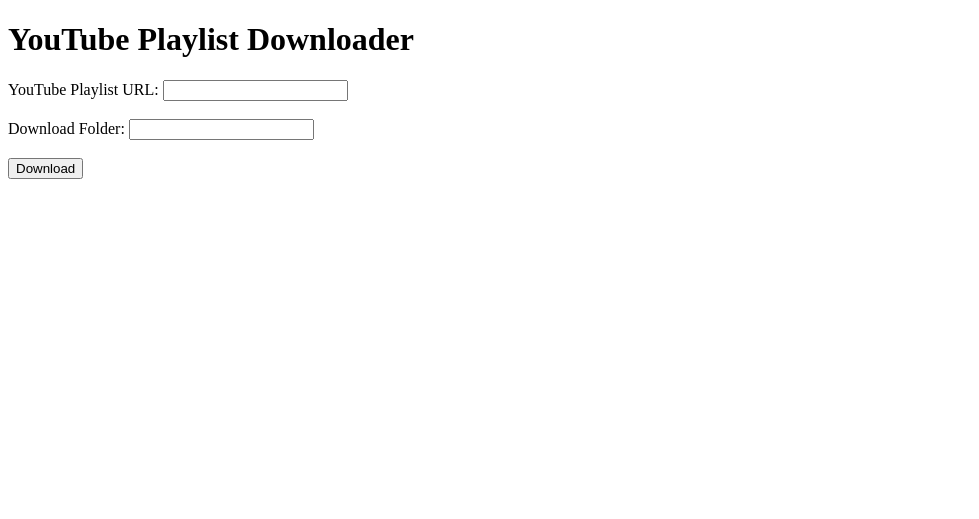
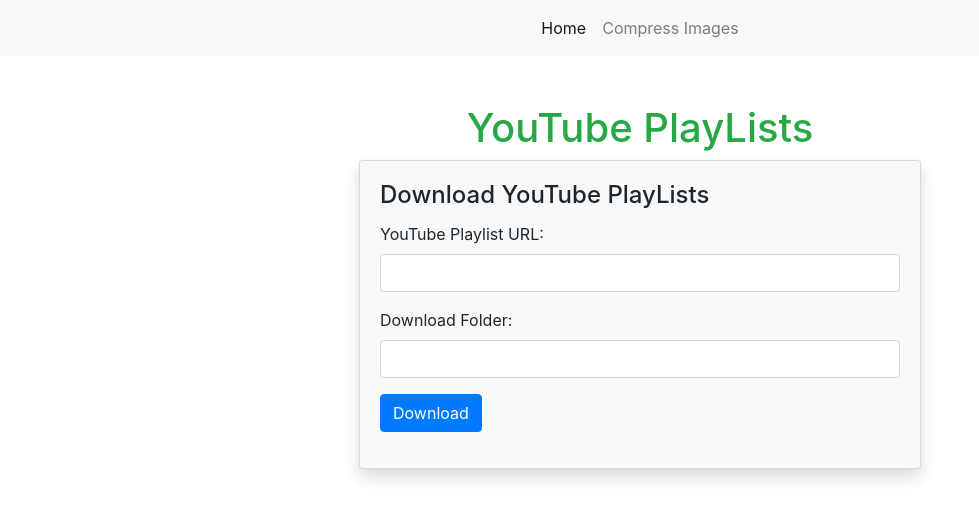
Before and after one commit to drbugembe/playlists, a Django app: page / in a window 1280 px wide. Shown: the top 519 px of the page, without its empty margins (0-979 px from the left). Run offline with Django 4.2, Linux system fonts and the light colour scheme; some libraries are stand-ins or nearby versions.

Commit message:
form redesign

```diff
--- a/youtubelists/templates/youtubelists/index.html
+++ b/youtubelists/templates/youtubelists/index.html
@@ -1,20 +1,89 @@
-<!DOCTYPE html>
-<html>
+<!doctype html>
+<html lang="en">
   <head>
-    <title>YouTube Playlist Downloader</title>
+    <title>Youtube Playlists</title>
+    <!-- Required meta tags -->
+    <meta charset="utf-8">
+    <meta name="viewport" content="width=device-width, initial-scale=1, shrink-to-fit=no">
+
+    <!-- Bootstrap CSS -->
+    <link rel="stylesheet" href="https://stackpath.bootstrapcdn.com/bootstrap/4.3.1/css/bootstrap.min.css" integrity="sha384-ggOyR0iXCbMQv3Xipma34MD+dH/1fQ784/j6cY/iJTQUOhcWr7x9JvoRxT2MZw1T" crossorigin="anonymous">
   </head>
+  <nav class="navbar navbar-expand-lg navbar-light bg-light">
+    <!-- Container wrapper -->
+    <div class="container-fluid">
+      <!-- Toggle button -->
+      <button
+        class="navbar-toggler"
+        type="button"
+        data-mdb-toggle="collapse"
+        data-mdb-target="#navbarCenteredExample"
+        aria-controls="navbarCenteredExample"
+        aria-expanded="false"
+        aria-label="Toggle navigation"
+      >
+        <i class="fas fa-bars"></i>
+      </button>
+
+      <!-- Collapsible wrapper -->
+      <div
+        class="collapse navbar-collapse justify-content-center"
+        id="navbarCenteredExample"
+      >
+        <!-- Left links -->
+        <ul class="navbar-nav mb-2 mb-lg-0">
+          <li class="nav-item">
+            <a class="nav-link active" aria-current="page" href="/">Home</a>
+          </li>
+          <li class="nav-item">
+            <a class="nav-link" href="/">Compress Images</a>
+          </li>
+
+        </ul>
+        <!-- Left links -->
+      </div>
+      <!-- Collapsible wrapper -->
+    </div>
+    <!-- Container wrapper -->
+  </nav>
+
   <body>
-    <h1>YouTube Playlist Downloader</h1>
+    <div class="row m-5">
+    <div class="col-md-3"></div>
+    <div class="col-md-6">
+        <h1 class="text-center text-success">YouTube PlayLists</h1>
+        <div class="card bg-light shadow">
+            <div class="card-body">
+                <h4 class="card-title">Download YouTube PlayLists</h4>
                 <form method="post" action="{% url 'index' %}">
                     {% csrf_token %}
+                    <div class="form-group">
                         <label for="playlist_url">YouTube Playlist URL:</label>
-        <input type="text" id="playlist_url" name="playlist_url" required><br><br>
+                        <input type="text" id="playlist_url" class="form-control" name="playlist_url" required>
+                    </div>
+                    <div class="form-group">
                         <label for="download_folder">Download Folder:</label>
-        <input type="text" id="download_folder" name="download_folder" required><br><br>
-        <input type="submit" value="Download">
+                        <input type="text" id="download_folder" class="form-control" name="download_folder" required>
+                    </div>
+
+                    <div class="form-group">
+                        <input type="submit"class="btn btn-primary" value="Download">
+                    </div>
                 </form>
+            </div>
+        </div>
+    </div>
+    <div class="col-md-3"></div>
+
+
     {% if message %}
     <p>{{ message }}</p>
     {% endif %}
+</div>
+    <!-- Optional JavaScript -->
+    <!-- jQuery first, then Popper.js, then Bootstrap JS -->
+    <script src="https://code.jquery.com/jquery-3.3.1.slim.min.js" integrity="sha384-q8i/X+965DzO0rT7abK41JStQIAqVgRVzpbzo5smXKp4YfRvH+8abtTE1Pi6jizo" crossorigin="anonymous"></script>
+    <script src="https://cdnjs.cloudflare.com/ajax/libs/popper.js/1.14.7/umd/popper.min.js" integrity="sha384-UO2eT0CpHqdSJQ6hJty5KVphtPhzWj9WO1clHTMGa3JDZwrnQq4sF86dIHNDz0W1" crossorigin="anonymous"></script>
+    <script src="https://stackpath.bootstrapcdn.com/bootstrap/4.3.1/js/bootstrap.min.js" integrity="sha384-JjSmVgyd0p3pXB1rRibZUAYoIIy6OrQ6VrjIEaFf/nJGzIxFDsf4x0xIM+B07jRM" crossorigin="anonymous"></script>
   </body>
 </html>
--- a/youtubeplaylist/settings.py
+++ b/youtubeplaylist/settings.py
@@ -15,7 +15,7 @@
 SECRET_KEY = 'django-insecure-splf2$eyos6w&!xntd-zf!qggk_1j*b@regkhj-^^6udferieb'
 
 # SECURITY WARNING: don't run with debug turned on in production!
-DEBUG = False
+DEBUG = True
 
 ALLOWED_HOSTS = ['*']
 
```
Also changed, not shown: youtubelists/templates/index.html (deleted, +0 -20 lines). Lines whose indentation alone changed are shown as unchanged.
